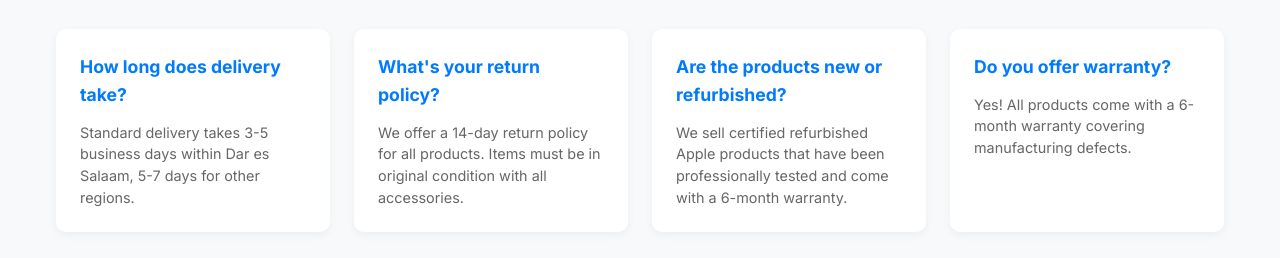
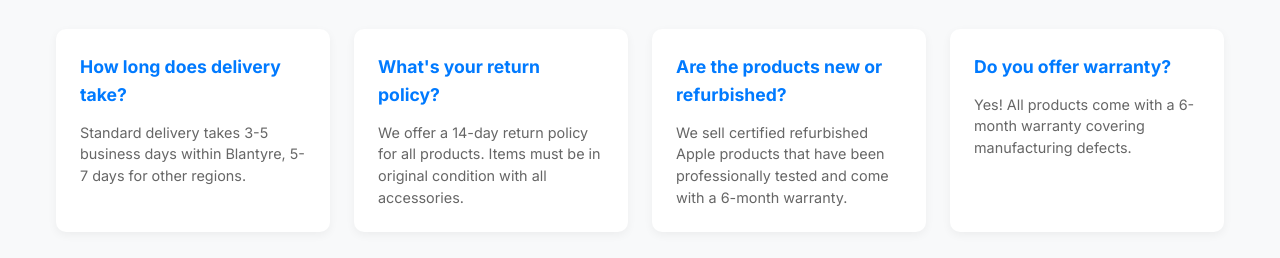
Before and after one commit to razaquemponda/apple-marketplace, a plain HTML site: page contact.html in a window 1280 px wide. Shown: the part 1136-1394 px from the top of the page. Drawn offline with Linux system fonts and the light colour scheme.

Commit message:
Update contact.html

```diff
--- a/contact.html
+++ b/contact.html
@@ -183,7 +183,7 @@
             <div class="faq-grid">
                 <div class="faq-item">
                     <h3>How long does delivery take?</h3>
-                    <p>Standard delivery takes 3-5 business days within Dar es Salaam, 5-7 days for other regions.</p>
+                    <p>Standard delivery takes 3-5 business days within Blantyre, 5-7 days for other regions.</p>
                 </div>
 
                 <div class="faq-item">
```
